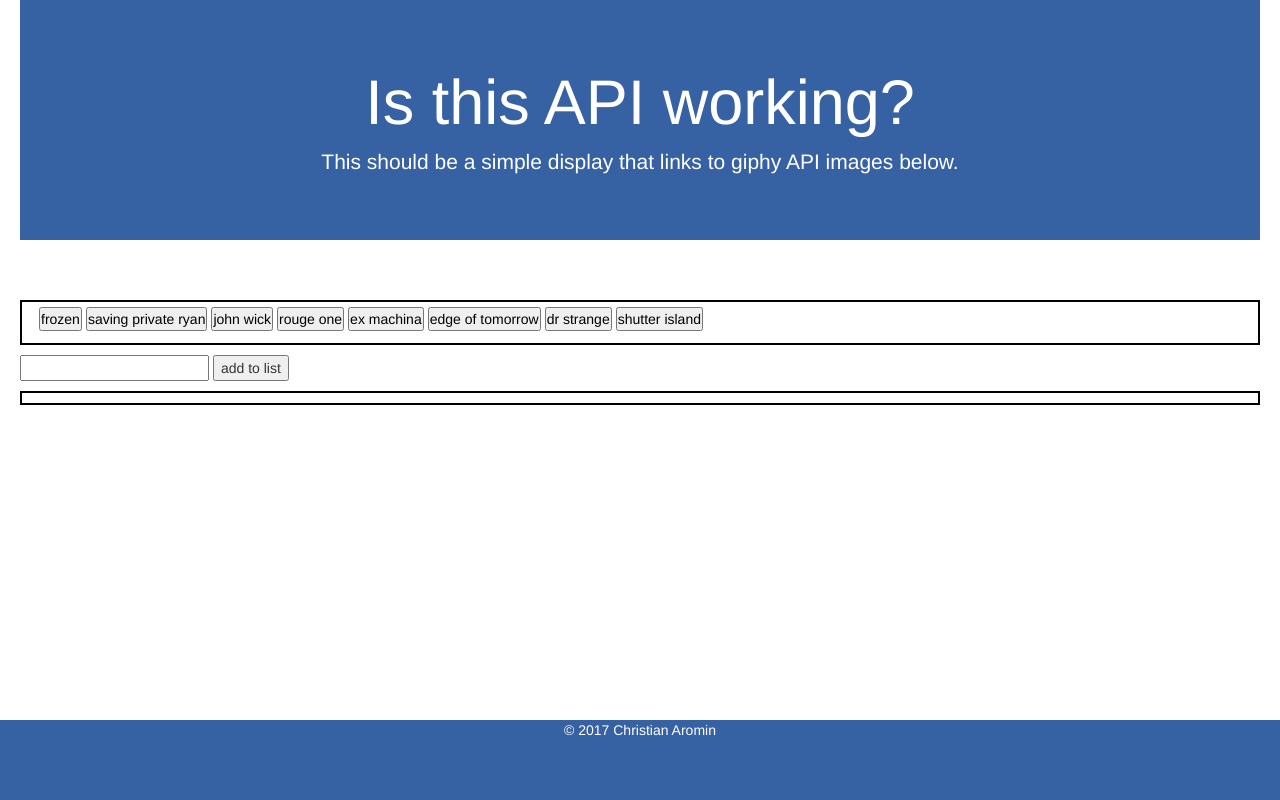
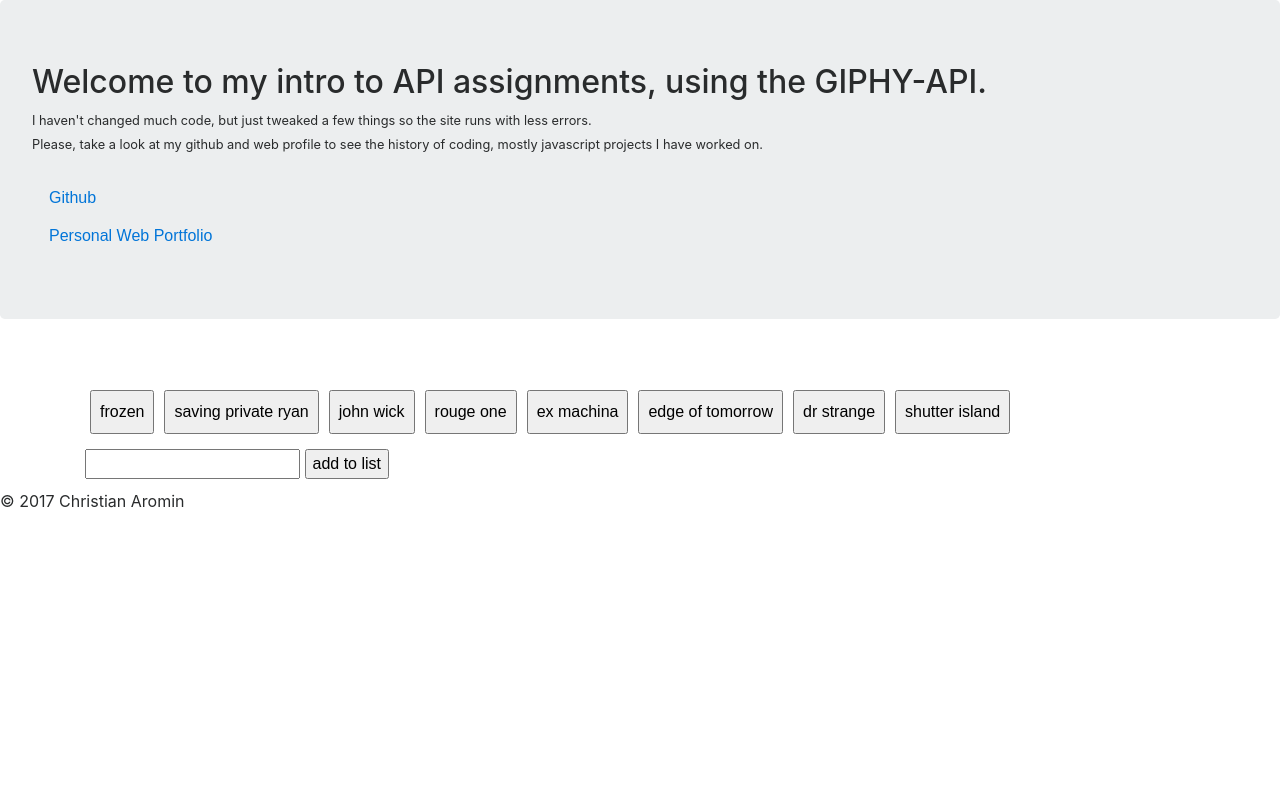
Before and after one commit to Caromin/06-GIPFYapi, a PHP site: page / in a window 1280 px wide. Run offline with PHP 8.4, Linux system fonts and the light colour scheme; some libraries are stand-ins or nearby versions.

Commit message:
basic, no errors noticed, very plain

```diff
--- a/assets/javascript.js
+++ b/assets/javascript.js
@@ -1,20 +1,9 @@
-
-//Up to the .done is old code from week 7 with minor edits.
-//I did get a little lazy after the .done and just based the structure off of the homework solution
-//I do however understand how it works and how to write it.
-//Only hickup was seems like giphy api is async and will sometimes
-//load the default images and sends the default images first onclick
-
-//Everything is working how its suppose to locally, did not provide a heroku
-//consolidated all old homework into a large git file
-
-
-
 //main array that future inputs will be pushed into
 var movieArray = ["frozen", "saving private ryan", "john wick", "rouge one", "ex machina", "edge of tomorrow", "dr strange", "shutter island"];
 
 //initial start up when the page loads
 startUp();
+
 
 //used to generated the buttons
 function startUp() {
@@ -25,7 +14,7 @@ function startUp() {
 //for loop that will generate the buttons
 	for (i =0; i <movieArray.length; i++) {
 		var movieButton = $('<button>');
-		movieButton.addClass("movies");
+		movieButton.addClass("movies p-2");
 		movieButton.text(movieArray[i]);
 		movieButton.attr("data-value", movieArray[i]);
 		$('#imagesId').append(movieButton);
@@ -48,15 +37,14 @@ $('#pushButton').on("click", function(event) {
 $(document).on("click", ".movies", function() {
 //Empty the container if there is any images in there at the moment.
 $('#giphyId').empty();
-// was a test: console.log(this);
+
 var theMovie = $(this).attr("data-value");
+// limit the gifs to only 10 images
 var limit = 10;
-// //Problem keeps grabbing from the first button
-// 	console.log(theMovie);
+
 //---------------------------------------------
 var queryURL = "http://api.giphy.com/v1/gifs/search?q=" +
     theMovie + "&limit=" + limit + "&api_key=dc6zaTOxFJmzC";
-
 
 
 //The GET request from giphy
@@ -67,42 +55,49 @@ $.ajax({
 
 // Once it is finished running a function to save results
 .done(function(response) {
-// was a test: console.log(response.data);
 //for loop to generate the images with attributes
-	for (i = 0; i<10; i ++) {
+	for (i = 0; i<limit; i ++) {
 //created a div so it can be moved around after
-		var movieDiv = $('<div class="moveIt">')
+		var movieDiv = $('<div class="p-2">')
 //creating variables for specific data points to ease of coding
 		var rating = response.data[i].rating;
-		var test = $("<p>").text("Rating: " + rating);
+		var text = $("<p>").text("Rating: " + rating);
 		var animated = response.data[i].images.fixed_height.url;
     	var still = response.data[i].images.fixed_height_still.url;
 		var movieImage = $('<img>');
-//adding multiple attributes for stills or animations for later use below
+// default is using src still url
 		movieImage.attr("src", still);
+// if the img did not work, this would show in text
 		movieImage.attr("alt", "not working");
+// data-value of still
 		movieImage.attr("data-still", still);
+// data-value of animated url
 		movieImage.attr("data-animate", animated);
+// data-value of still url
 		movieImage.attr("data-state", "still");
+// put all generated images in a class called click me
 		movieImage.attr("class", "clickme");
-//appending to the div created before
-		movieDiv.append(test);
+//appending the text and the gift inside the movieDiv then appending movieDiv into the giphyID div
+		movieDiv.append(text);
 		movieDiv.append(movieImage);
-//appending the div to the movie container
 		$('#giphyId').append(movieDiv);
 		}
 });
 //End of the document on.click
 });
 
+// an onclick event to change the gifs on and of states
 $(document).on("click", ".clickme", function() {
 
+// setting a variable to the current data-state
 var state = $(this).attr("data-state");
 
+// if the data-state is a still, then change the state to animate
 if (state === "still") {
   $(this).attr("src", $(this).attr("data-animate"));
   $(this).attr("data-state", "animate");
 	}
+// else change the data	to a still
 else {
   $(this).attr("src", $(this).attr("data-still"));
   $(this).attr("data-state", "still");
--- a/assets/style.css
+++ b/assets/style.css
@@ -1,67 +1,7 @@
 .container {
-	background-color: #ffffff;
-	border: 2px solid black;
-	box-sizing: border-box;
-	margin: 10px 0;
-	width: 100%;
-	text-align: center;
-	color: #000000;
-	padding-bottom: 10px;
-}
-
-body {
-	margin: 0 20px;
-}
-
-#footer {
-	bottom: 0;
-	left: 0;
-	right: 0;
-	width: 100%;
-	height: 80px;
-	text-align: center;
-	background-color: #3661A2;
-	position: fixed;
-	color: #ffffff;
-
-}
-
-.jumbotron {
-	background-color: #3661A2;
-	color: #ffffff;
-	text-align: center;
-}
-
-.listcontainer {
-	text-align: left;
-	margin-left: 45%;
+	margin-top: 10px;
 }
 
 .movies {
-	text-align: left;
+	margin: 5px;
 }
-
-button.movies {
-	margin: 2px;
-	margin-top: 5px;
-	padding: 0;
-}
-
-#secretId {
-	width:42px;
-	height: auto;
-	padding: 0 1px;
-	font-size: 8px;
-	color: #000000;
-}
-
-#giphyId.container {
-	margin-bottom: 90px;
-}
-
-.moveIt  {
-	display: inline-block;
-	white-space: nowrap;
-	float: left;
-	padding-right: 10px;
-}
--- a/index.html
+++ b/index.html
@@ -3,41 +3,45 @@
 <head>
 	<meta charset="UTF-8">
 	<title>API Website</title>
-<!-- Bootstrap is used to make game look nicer -->
-  <link rel="stylesheet" href="https://maxcdn.bootstrapcdn.com/bootstrap/3.3.6/css/bootstrap.min.css" integrity="sha384-1q8mTJOASx8j1Au+a5WDVnPi2lkFfwwEAa8hDDdjZlpLegxhjVME1fgjWPGmkzs7" crossorigin="anonymous">
-  <link rel="stylesheet" href="assets/style.css" type="text/css">
-<!--Here is the jquery code -->
-  <script
-    src="https://code.jquery.com/jquery-2.2.4.js"
-    integrity="sha256-iT6Q9iMJYuQiMWNd9lDyBUStIq/8PuOW33aOqmvFpqI="
-    crossorigin="anonymous"></script>
+<link rel="stylesheet" href="https://maxcdn.bootstrapcdn.com/bootstrap/4.0.0-alpha.6/css/bootstrap.min.css" integrity="sha384-rwoIResjU2yc3z8GV/NPeZWAv56rSmLldC3R/AZzGRnGxQQKnKkoFVhFQhNUwEyJ" crossorigin="anonymous">
+<link rel="stylesheet" href="assets/style.css" type="text/css">
 </head>
-
 
 <body>
 <div class="jumbotron">
-  <h1 class="display-3">Is this API working?</h1>
-  <p class="lead">This should be a simple display that links to giphy API images below.</p>
-  <p><ul>
-  </ul></p>
+  <h3 class="h2">Welcome to my intro to API assignments, using the GIPHY-API.</h3>
+    <small>I haven't changed much code, but just tweaked a few things so the site runs with less errors.<br /></small>
+    <small>Please, take a look at my github and web profile to see the history of coding, mostly javascript projects I have worked on.
+      <br><br><button class="btn btn-link indent" onclick="window.open('https://github.com/Caromin')">Github</button>
+      <br><button class="btn btn-link indent" onclick="window.open('https://caromin.github.io/Caromin-WebPortfolio/')">Personal Web Portfolio</button>
+    </small>
 </div>
 <br />
 
 <!--Where all the buttons will append to -->
-<div id="imagesId" class="container movies">
+<div id="imagesId" class="container d-flex flex-wrap">
 </div>
 <!--having it in a form allows for the enter command to be used -->
-<form>
-<input id="pushItem" type="text">
-<button id= "pushButton" type="submit">add to list</button>
-</form>
-<div id="giphyId" class="container"></div>
+<div class="container">
+  <div>
+    <form>
+    <input id="pushItem" type="text">
+    <button id= "pushButton" type="submit">add to list</button>
+    </form>
+  </div>
+  <div id="giphyId" class="container d-flex flex-wrap"></div>
+</div>
 
-<div id="footer">
+<footer class="footer">
   &copy 2017 Christian Aromin <br />
 </div>
 
-
+<script
+    src="https://code.jquery.com/jquery-2.2.4.js"
+    integrity="sha256-iT6Q9iMJYuQiMWNd9lDyBUStIq/8PuOW33aOqmvFpqI="
+    crossorigin="anonymous"></script>
+<script src="https://cdnjs.cloudflare.com/ajax/libs/tether/1.4.0/js/tether.min.js" integrity="sha384-DztdAPBWPRXSA/3eYEEUWrWCy7G5KFbe8fFjk5JAIxUYHKkDx6Qin1DkWx51bBrb" crossorigin="anonymous"></script>
+<script src="https://maxcdn.bootstrapcdn.com/bootstrap/4.0.0-alpha.6/js/bootstrap.min.js" integrity="sha384-vBWWzlZJ8ea9aCX4pEW3rVHjgjt7zpkNpZk+02D9phzyeVkE+jo0ieGizqPLForn" crossorigin="anonymous"></script>
 <script type="text/javascript" src="assets/javascript.js"></script>
 </body>
 </html>
```
